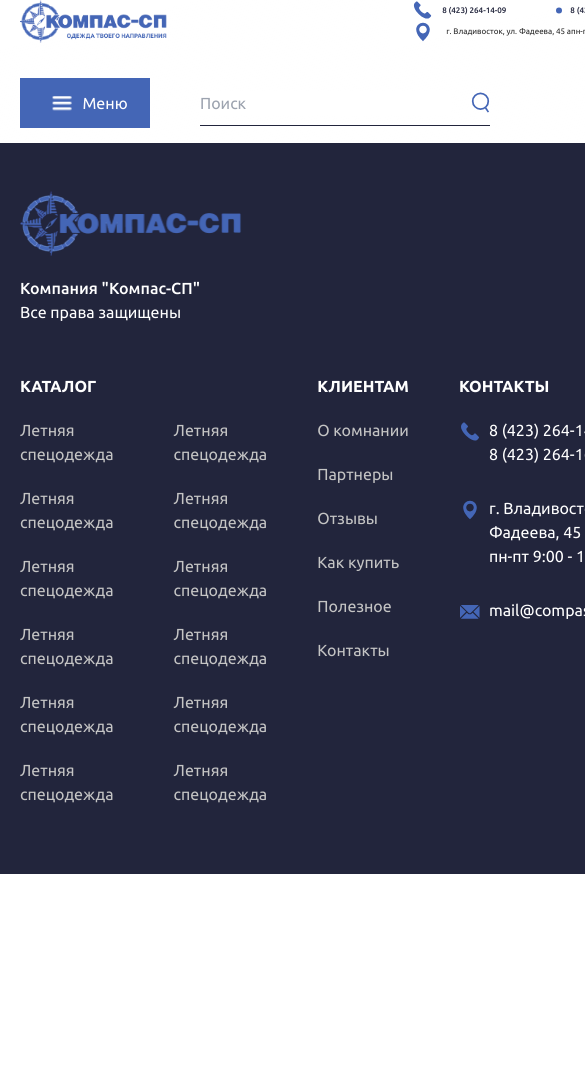
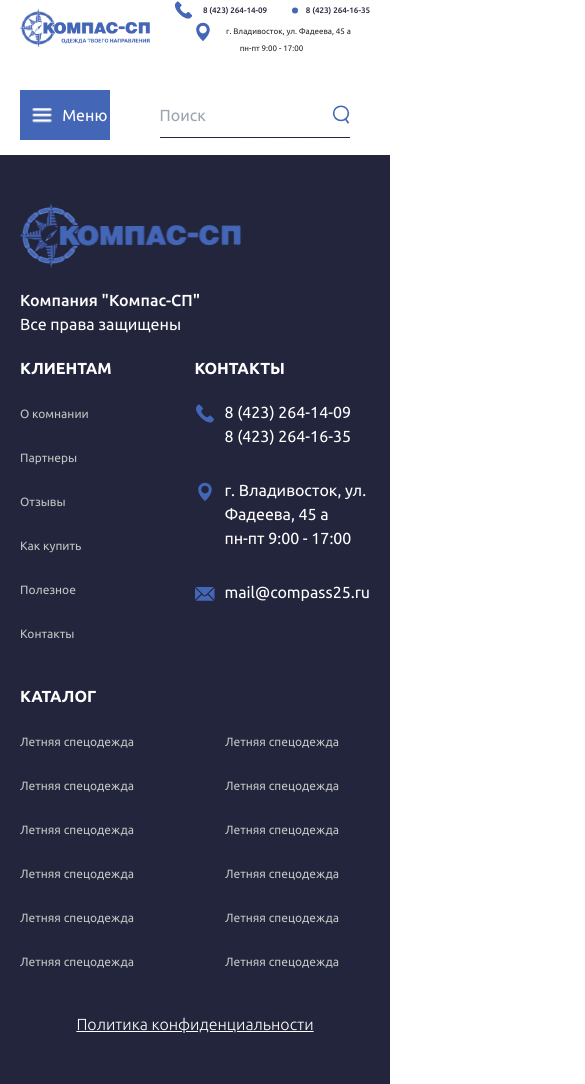
Before and after one commit to blessMe-Padre/compas, a website with bundled scripts: page index.html in a window 390 px wide. Shown: the top 1084 px of the page, 585 px wide, since content can reach past the window. Before the commit the page ends 874 px from the top, so only its background shows below. Built offline with nearby package versions, Linux system fonts and the light colour scheme; files whose address does not match are found by name.

Commit message:
feat: добавляет стили footer

```diff
--- a/css/main.css
+++ b/css/main.css
@@ -115,6 +115,7 @@
   height: 60vh;
   overflow: auto;
   padding: 20px 30px 40px;
+  background-color: #ffffff;
 }
 
 .mobile-menu.is-active {
@@ -1032,6 +1033,11 @@
 @media (max-width: 1078px) {
   .footer__logo {
     grid-row: 1/1;
+    grid-column: 1/-1;
+    display: flex;
+    align-items: center;
+    justify-content: space-between;
+    flex-wrap: wrap;
   }
 
   .footer__section {
@@ -1048,6 +1054,27 @@
 
   .footer__wrapper {
     grid-template-columns: repeat(3, 1fr)
+  }
+}
+
+@media (max-width: 767px) {
+  .footer__wrapper {
+    gap: 20px;
+    grid-template-columns: 1fr 1fr;
+  }
+
+  .footer__section {
+    grid-row: 3/4;
+    grid-column: 1/-1;
+  }
+
+  .footer__list a {
+    font-size: 12px;
+  }
+
+  .footer__policy {
+    grid-column: 1/-1;
+    text-align: center;
   }
 }
 
@@ -1646,6 +1673,10 @@
   margin-bottom: 1.25rem;
 }
 
+.mt-32{
+  margin-top: 8rem;
+}
+
 .flex{
   display: flex;
 }
@@ -1736,6 +1767,10 @@
   font-weight: 700;
 }
 
+.font-light{
+  font-weight: 300;
+}
+
 .font-medium{
   font-weight: 500;
 }
@@ -1752,6 +1787,10 @@
 .text-white{
   --tw-text-opacity: 1;
   color: rgb(255 255 255 / var(--tw-text-opacity));
+}
+
+.underline{
+  text-decoration-line: underline;
 }
 
 .transition-colors{
@@ -1864,22 +1903,31 @@
   overflow: hidden;
 }
 
-.important {
-  background-image: url('../src/img/pattern-3.png');
-  background-repeat: no-repeat;
-  background-position: right;
-}
-
-@media (max-width: 767px) {
-  .important {
-    background-image: none;
-  }
-}
-
-@media (max-width: 1023px) {
-  .hero-bg img {
-    display: none;
-  }
+.link {
+  transition: color 0.3s ease;
+}
+
+.link:hover {
+  color: #81B8F9;
+}
+
+/* полоса прокрутки (скроллбар) */
+
+::-webkit-scrollbar {
+  width: 8px;
+  background-color: #6B6B6B;
+}
+
+/* ползунок скроллбара */
+
+::-webkit-scrollbar-thumb {
+  background-color: #143861;
+  border-radius: 9em;
+  /* box-shadow: inset 1px 1px 10px #f3faf7; */
+}
+
+::-webkit-scrollbar-thumb:hover {
+  background-color: #253861;
 }
 
 .hover\:text-blue:hover{
@@ -1932,3 +1980,13 @@
     line-height: 2rem;
   }
 }
+
+@media (min-width: 1280px){
+  .lg\:block{
+    display: block;
+  }
+
+  .lg\:hidden{
+    display: none;
+  }
+}
--- a/index.html
+++ b/index.html
@@ -160,6 +160,9 @@
                             <p class="font-medium">Компания "Компас-СП" </p>
                             <p>Все права защищены</p>
                         </div>
+                        <a class="font-light underline mt-32 hidden lg:block link" href="#" target="_blank"
+                            rel="noopener noreferrer">Политика
+                            конфиденциальности</a>
                     </div>
 
                     <div class="footer__section">
@@ -196,18 +199,22 @@
                         <h3 class="font-bold uppercase mb-5">Контакты</h3>
                         <ul class="footer__list-contact">
                             <li class="footer__item footer__item--1">
-                                <a href="tel:+84232641409">8 (423) 264-14-09</a>
-                                <a href="tel:+84232641635">8 (423) 264-16-35</a>
+                                <a class="link" href="tel:+84232641409">8 (423) 264-14-09</a>
+                                <a class="link" href="tel:+84232641635">8 (423) 264-16-35</a>
                             </li>
                             <li class="footer__item footer__item--2">
                                 <p>г. Владивосток, ул. Фадеева, 45 а</p>
                                 <p>пн-пт 9:00 - 17:00</p>
                             </li>
-                            <li class=" footer__item footer__item--3"><a
+                            <li class=" footer__item footer__item--3"><a class="link"
                                     href="mailto:mail@compass25.ru">mail@compass25.ru</a></li>
 
                         </ul>
                     </div>
+
+                    <a class="font-light underline lg:hidden footer__policy link" href="#" target="_blank"
+                        rel="noopener noreferrer">Политика
+                        конфиденциальности</a>
                 </div>
 
 
--- a/src/block/footer.css
+++ b/src/block/footer.css
@@ -54,6 +54,11 @@
 @media (max-width: 1078px) {
     .footer__logo {
         grid-row: 1/1;
+        grid-column: 1/-1;
+        display: flex;
+        align-items: center;
+        justify-content: space-between;
+        flex-wrap: wrap;
     }
 
     .footer__section {
@@ -76,3 +81,24 @@
         grid-template-columns: repeat(3, 1fr)
     }
 }
+
+@media (max-width: 767px) {
+    .footer__wrapper {
+        gap: 20px;
+        grid-template-columns: 1fr 1fr;
+    }
+
+    .footer__section {
+        grid-row: 3/4;
+        grid-column: 1/-1;
+    }
+
+    .footer__list a {
+        font-size: 12px;
+    }
+
+    .footer__policy {
+        grid-column: 1/-1;
+        text-align: center;
+    }
+}
--- a/src/block/menu.css
+++ b/src/block/menu.css
@@ -10,6 +10,7 @@
     height: 60vh;
     overflow: auto;
     padding: 20px 30px 40px;
+    background-color: #ffffff;
 }
 
 .mobile-menu.is-active {
--- a/src/input.css
+++ b/src/input.css
@@ -85,20 +85,27 @@
     overflow: hidden;
 }
 
-.important {
-    background-image: url('../src/img/pattern-3.png');
-    background-repeat: no-repeat;
-    background-position: right;
+.link {
+    transition: color 0.3s ease;
 }
 
-@media (max-width: 767px) {
-    .important {
-        background-image: none;
-    }
+.link:hover {
+    color: #81B8F9;
 }
 
-@media (max-width: 1023px) {
-    .hero-bg img {
-        display: none;
-    }
+/* полоса прокрутки (скроллбар) */
+::-webkit-scrollbar {
+    width: 8px;
+    background-color: #6B6B6B;
 }
+
+/* ползунок скроллбара */
+::-webkit-scrollbar-thumb {
+    background-color: #143861;
+    border-radius: 9em;
+    /* box-shadow: inset 1px 1px 10px #f3faf7; */
+}
+
+::-webkit-scrollbar-thumb:hover {
+    background-color: #253861;
+}
```
Also changed, not shown: src/block/video.css (deleted, +0 -10 lines).
